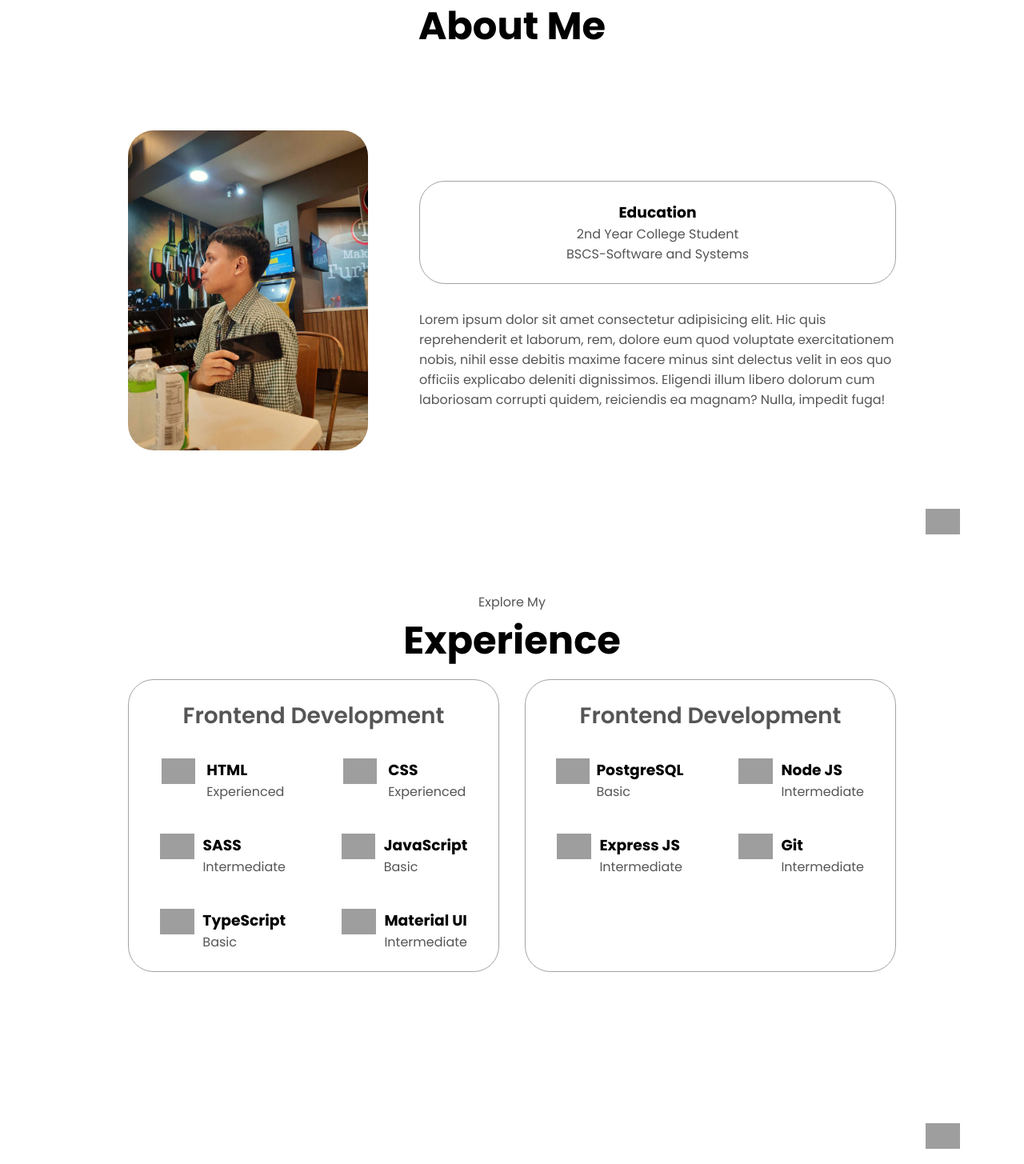
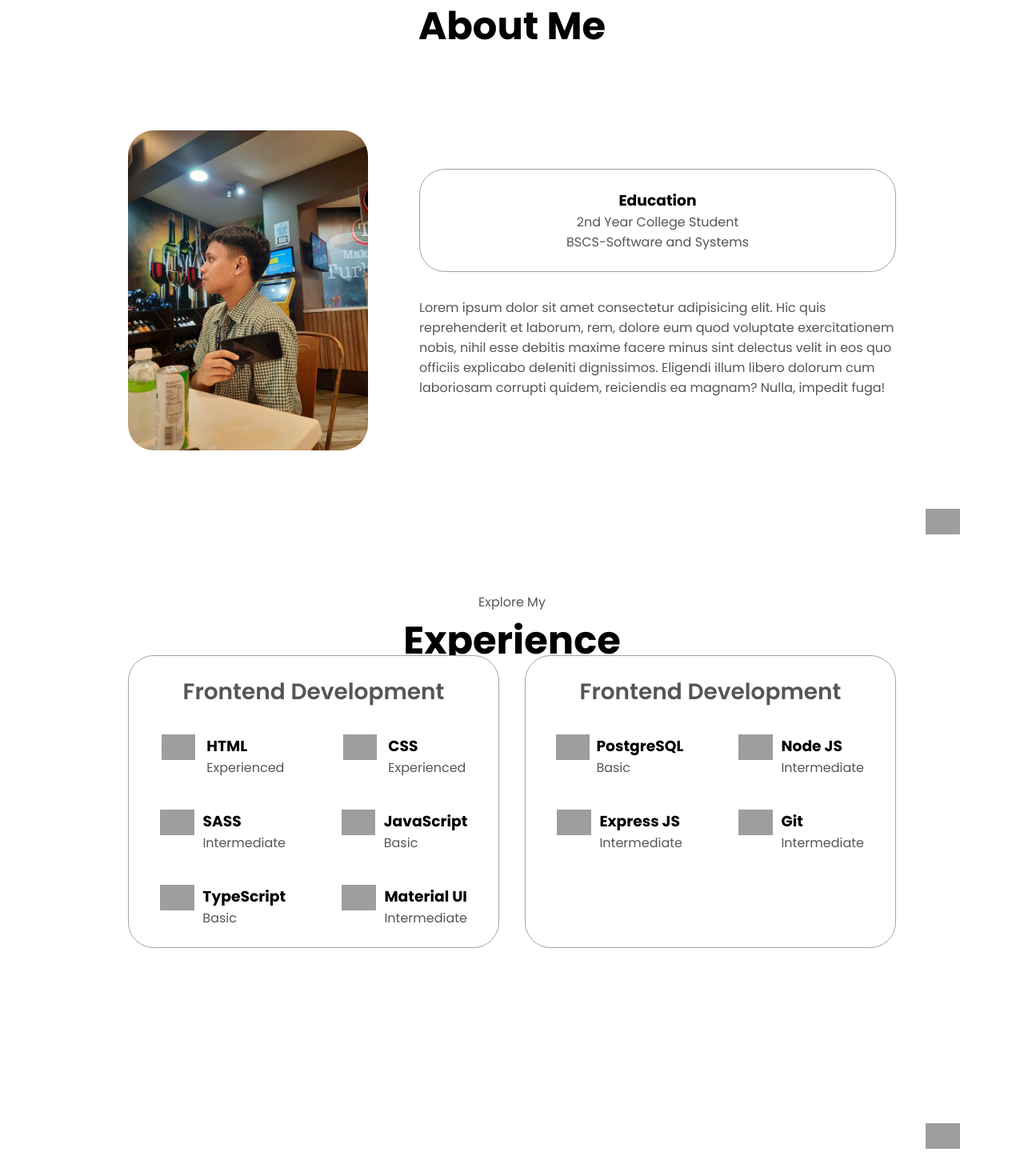
Before and after one commit to kiroVal/lab2, a PHP site: page / in a window 1280 px wide. Shown: the part 956-2411 px from the top of the page at 80% size. Run offline with PHP 8.4, Linux system fonts and the light colour scheme; grey boxes are pictures that could not be loaded.

Commit message:
updated week3

```diff
--- a/week3/style.css
+++ b/week3/style.css
@@ -288,7 +288,7 @@ section {
 }
 
 .details-container {
-  margin-top: -20px;
+  margin-top: -50px;
   padding: 1.5rem;
   flex: 1;
   background: white;
```
